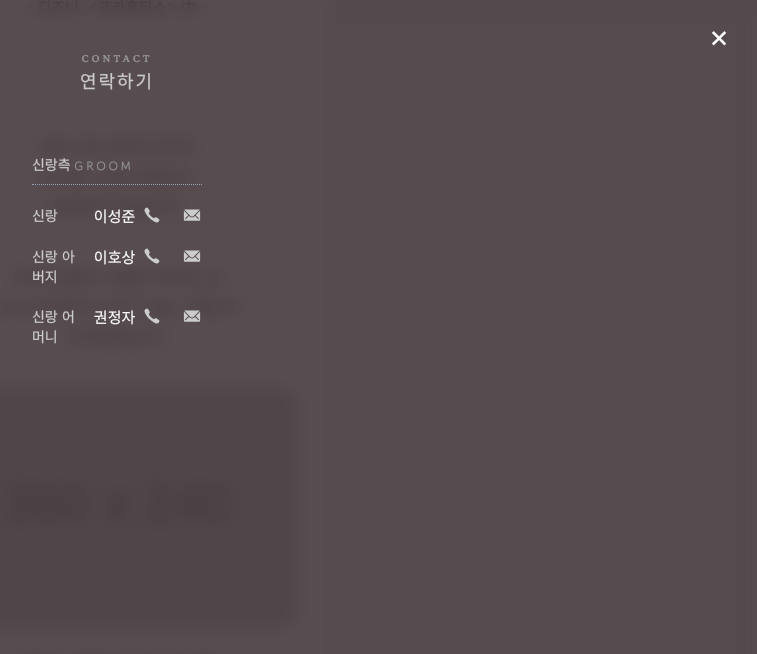
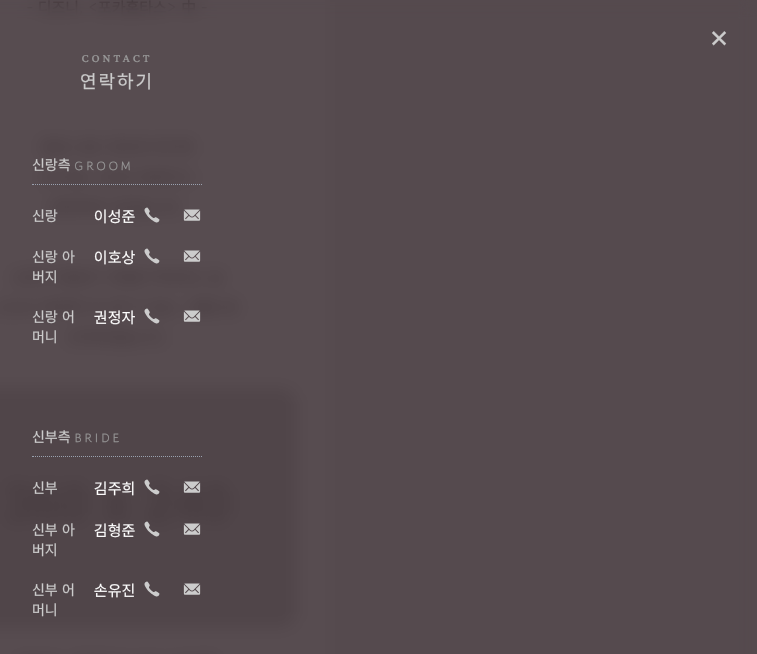
Before and after one commit to 253eosam/wedding-invitation, a Next.js app: page / in a window 1280 px wide. Both pictures are taken after a click on the button "연락하기". Shown: the part 1208-1862 px from the top of the page, without its empty margins (523-1280 px from the left). Built offline with nearby package versions, Linux system fonts and the light colour scheme.

Commit message:
연락하기 개발완료

```diff
--- a/src/components/FullDialog.tsx
+++ b/src/components/FullDialog.tsx
@@ -21,7 +21,7 @@ export default function FullScreenDialog({
     >
       <div className="relative w-full h-full backdrop-blur-sm">
         <button
-          className="absolute top-4 right-4 text-white w-11 h-11 text-2xl"
+          className="absolute top-4 right-4 text-[#ccc] w-11 h-11 text-2xl"
           onClick={onClose}
           aria-label="닫기"
         >
--- a/src/components/IntroSection.tsx
+++ b/src/components/IntroSection.tsx
@@ -1,11 +1,16 @@
 import { names, contents, contacts } from '@/assets/DB.json'
-import { useState } from 'react'
+import { useEffect, useState } from 'react'
 import FullScreenDialog from '@/components/FullDialog'
 import { IoIosCall } from 'react-icons/io'
 import { IoIosMail } from 'react-icons/io'
 
 export default function IntroSection() {
   const [open, setOpen] = useState(false)
+
+  useEffect(() => {
+    if (open) document.body.classList.add('overflow-hidden')
+    else document.body.classList.remove('overflow-hidden')
+  }, [open])
 
   return (
     <section className="flex flex-col items-center my-10">
@@ -108,6 +113,58 @@ export default function IntroSection() {
               </li>
             </ul>
           </div>
+          <div className="mt-15 font-gowun text-sm">
+            <p className="border-b-1 border-dotted border-gray-400 pb-2.5 w-[300] text-start">
+              신부측
+              <span className="text-[#999] text-xs align-bottom ml-1 tracking-[3px]">
+                BRIDE
+              </span>
+            </p>
+            <ul>
+              <li className="my-5 flex">
+                <p className="flex-1/3 text-start ">신부</p>
+                <p className="flex-1/3 text-[15px] text-white">
+                  {names.bride.me}
+                </p>
+                <div className="flex-1/3 flex justify-end gap-x-5">
+                  <a href={`tel:${contacts.bride.me}`}>
+                    <IoIosCall size={20} />
+                  </a>
+                  <a href={`sms:${contacts.bride.me}`}>
+                    <IoIosMail size={20} />
+                  </a>
+                </div>
+              </li>
+              <li className="my-5 flex">
+                <p className="flex-1/3 text-start ">신부 아버지</p>
+                <p className="flex-1/3 text-[15px] text-white">
+                  {names.bride.dad}
+                </p>
+                <div className="flex-1/3 flex justify-end gap-x-5">
+                  <a href={`tel:${contacts.bride.dad}`}>
+                    <IoIosCall size={20} />
+                  </a>
+                  <a href={`sms:${contacts.bride.dad}`}>
+                    <IoIosMail size={20} />
+                  </a>
+                </div>
+              </li>
+              <li className="my-5 flex">
+                <p className="flex-1/3 text-start ">신부 어머니</p>
+                <p className="flex-1/3 text-[15px] text-white">
+                  {names.bride.mom}
+                </p>
+                <div className="flex-1/3 flex justify-end gap-x-5">
+                  <a href={`tel:${contacts.bride.mom}`}>
+                    <IoIosCall size={20} />
+                  </a>
+                  <a href={`sms:${contacts.bride.mom}`}>
+                    <IoIosMail size={20} />
+                  </a>
+                </div>
+              </li>
+            </ul>
+          </div>
         </div>
       </FullScreenDialog>
     </section>
```
